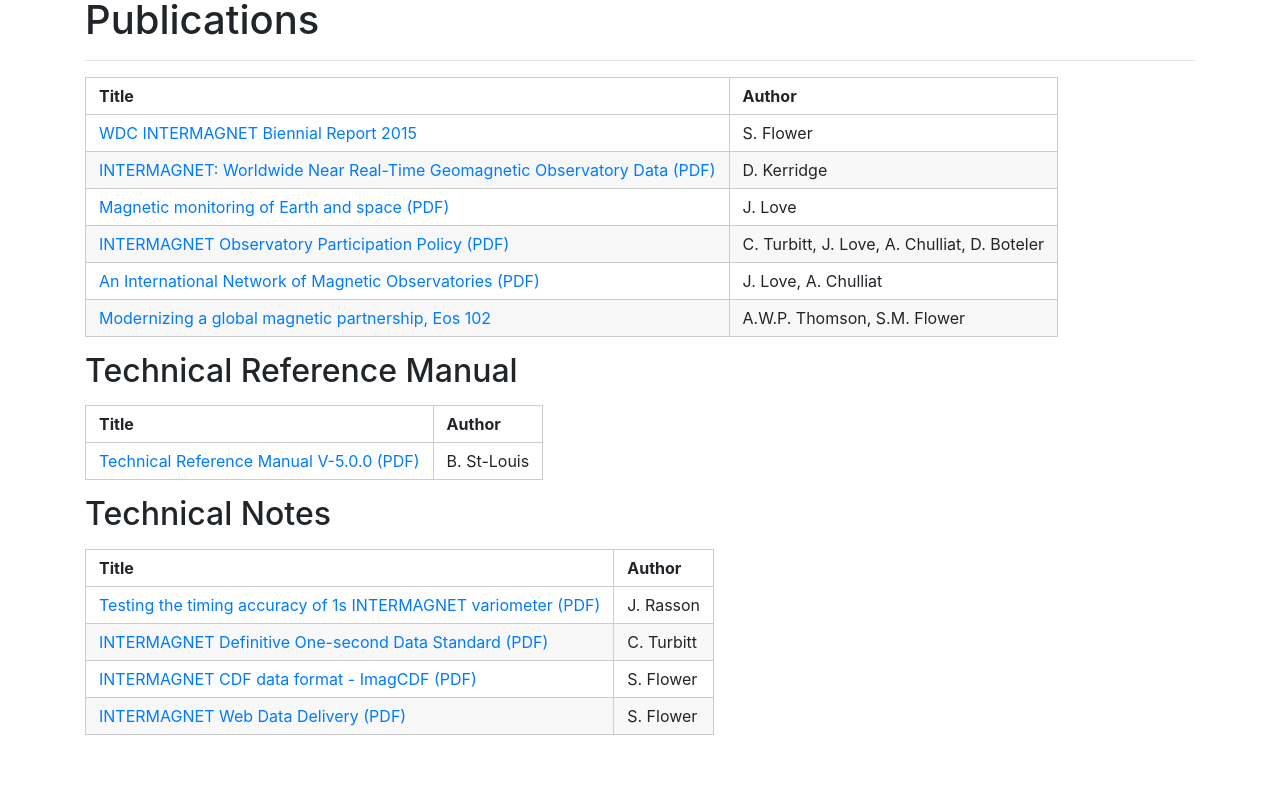
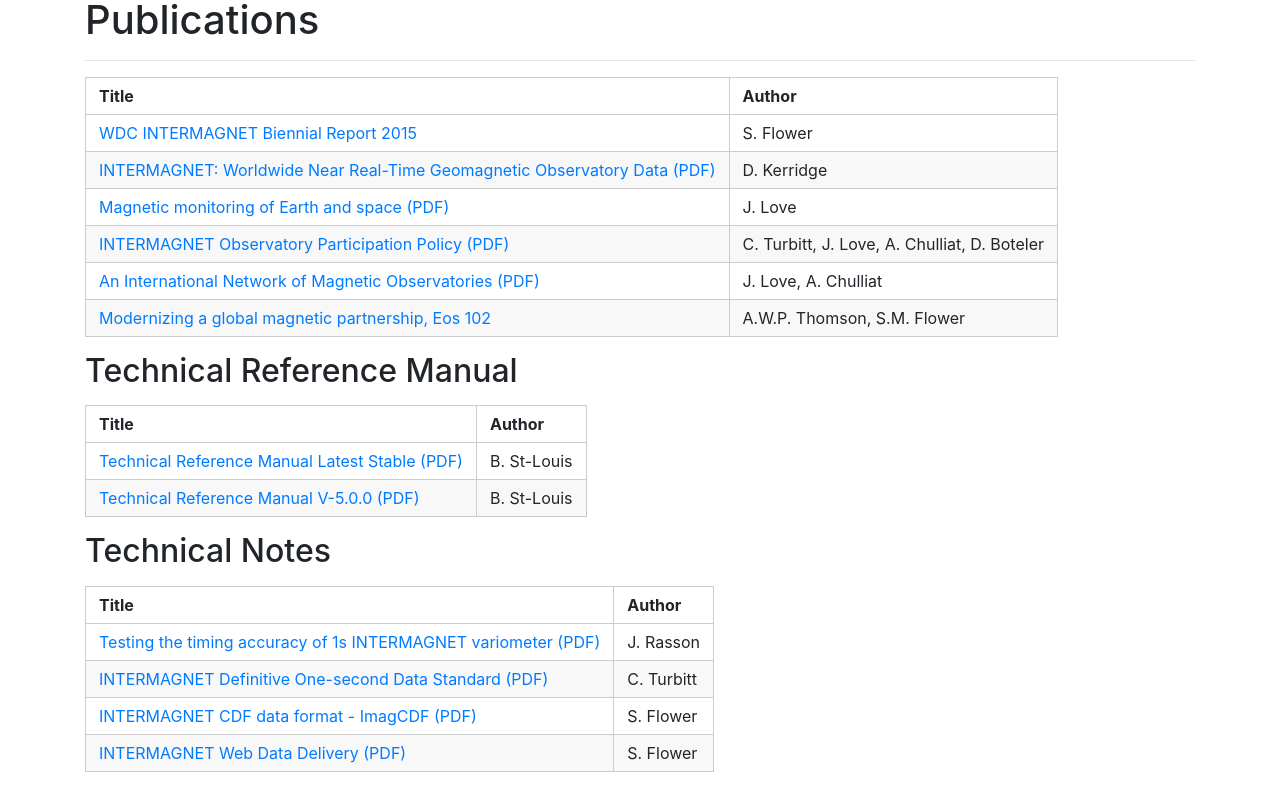
Before and after one commit to INTERMAGNET/intermagnet.github.io, a Jekyll site: the page built from publications.md, in a window 1280 px wide, cut to the strip 176-1200 px from the top of the page. Shown: the top 811 px of the strip. Built offline with Jekyll 4.4.1, drawn with Linux system fonts in a browser that asks for light colours.

Commit message:
Updated links to technical manual via DOI's

```diff
--- a/publications.md
+++ b/publications.md
@@ -13,9 +13,10 @@
 
 ## Technical Reference Manual
 
-| Title | Author |
-|-------|--------|
-| <a name="tech-man-500"></a> [Technical Reference Manual V-5.0.0 (PDF)](/docs/Technical-Manual/technical_manual.pdf) | B. St-Louis |
+| Title                                                                                                         | Author      |
+|---------------------------------------------------------------------------------------------------------------|-------------|
+| [Technical Reference Manual Latest Stable (PDF)]( https://tech-man.intermagnet.org/_/downloads/en/stable/pdf/) | B. St-Louis |
+| [Technical Reference Manual V-5.0.0 (PDF)]( https://doi.org/10.48440/INTERMAGNET.2020.001)                    | B. St-Louis |
 
 ## Technical Notes
 
```
Also changed, not shown: 1 other file.
